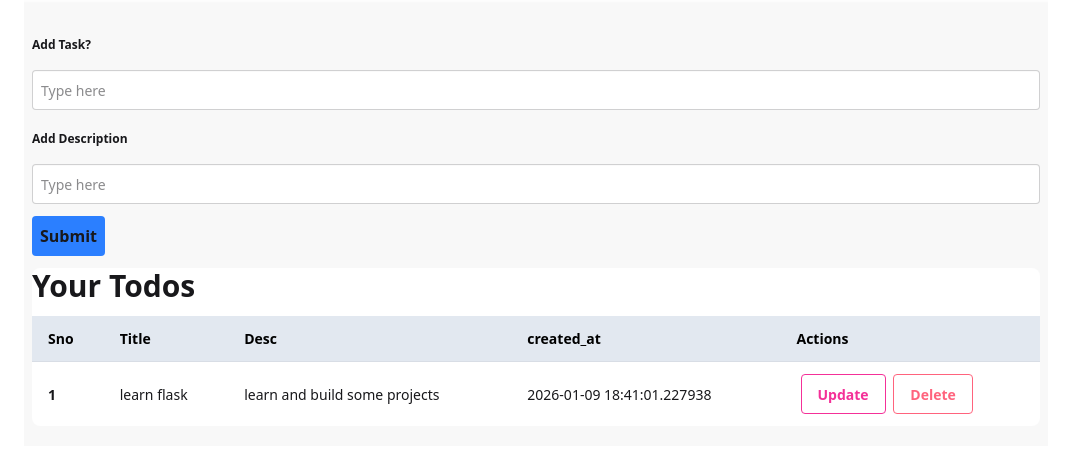
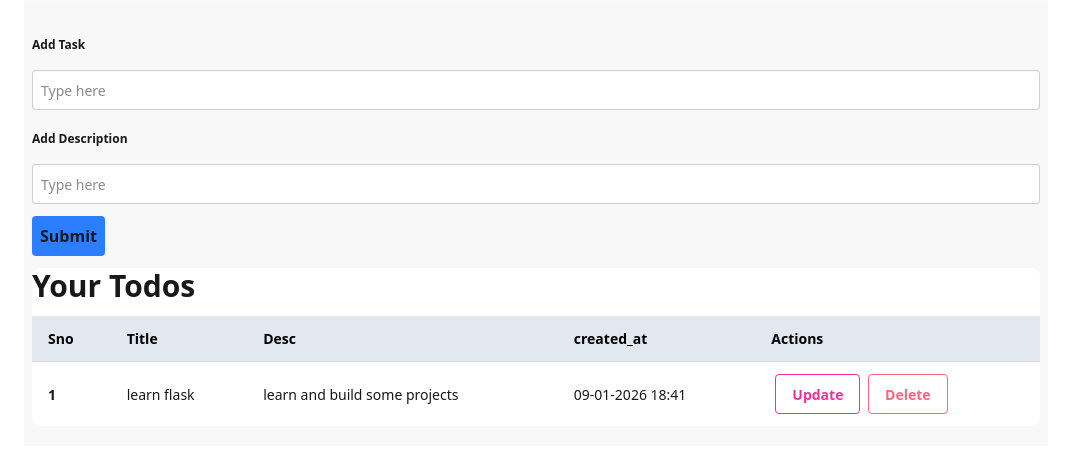
Before and after one commit to Kaushall-raut/Todo-Flask-, a Flask app: page / in a window 1280 px wide. Shown: the part 80-533 px from the top of the page, without its empty margins (104-1175 px from the left). Run offline with Flask 3, Linux system fonts and the light colour scheme; style sheets or scripts are compiled from the project's sources.

Commit message:
final changes done

```diff
--- a/templates/base.html
+++ b/templates/base.html
@@ -4,7 +4,23 @@
     <meta charset="UTF-8" />
     <meta name="viewport" content="width=device-width, initial-scale=1.0" />
     <title>Todo</title>
-    <link href="{{ url_for('static', filename='css/output.css') }}" rel="stylesheet" />
+    <link
+      href="{{ url_for('static', filename='css/output.css') }}"
+      rel="stylesheet"
+    />
+    <script>
+      function searchTable() {
+        const input = document.getElementById("searchInput");
+        const filter = input.value.toLowerCase();
+        const table = document.getElementById("todoTable");
+        const rows = table.getElementsByTagName("tr");
+
+        for (let i = 1; i < rows.length; i++) {
+          let text = rows[i].innerText.toLowerCase();
+          rows[i].style.display = text.includes(filter) ? "" : "none";
+        }
+      }
+    </script>
   </head>
   <body>
     <div class="navbar bg-base-100 shadow-white shadow-sm p-3">
@@ -16,6 +32,7 @@
           type="text"
           placeholder="Search"
           class="input input-bordered w-24 md:w-auto"
+          id="searchInput"
         />
       </div>
     </div>
--- a/templates/index.html
+++ b/templates/index.html
@@ -1,8 +1,8 @@
 {% extends 'base.html' %} {% block content %}
 <div class="max-w-5xl bg-base-200 mx-auto p-2">
-  <form class="pt-2 my-3" method="post" action="/">
+  <form class="pt-2 my-3 " method="post" action="/">
     <fieldset class="fieldset">
-      <legend class="fieldset-legend font-semibold">Add Task?</legend>
+      <legend class="fieldset-legend font-semibold ">Add Task</legend>
       <input
         type="text"
         class="input border rounded my-2 p-2 w-full"
@@ -33,7 +33,7 @@
     {% endif %}
 
         {% for i in data %}
-    <table class="table my-3 w-full">
+    <table class="table my-3 w-full" id="todoTable">
       <!-- head -->
       <thead class="bg-slate-200 text-black">
         <tr>
@@ -49,7 +49,7 @@
           <th>{{loop.index}}</th>
           <td>{{i.title}}</td>
           <td>{{i.desc}}</td>
-          <td>{{i.created_At}}</td>
+          <td class="trim">{{i.created_At.strftime('%d-%m-%Y %H:%M')}}</td>
           <td>
             <a class="btn btn-outline btn-secondary mx-1" href="/update/{{i.sno}}">Update</a>
             <a class="btn btn-outline btn-error" href="/delete/{{i.sno}}"
```
Also changed, not shown: instance/todo.db, readme.md (added).
